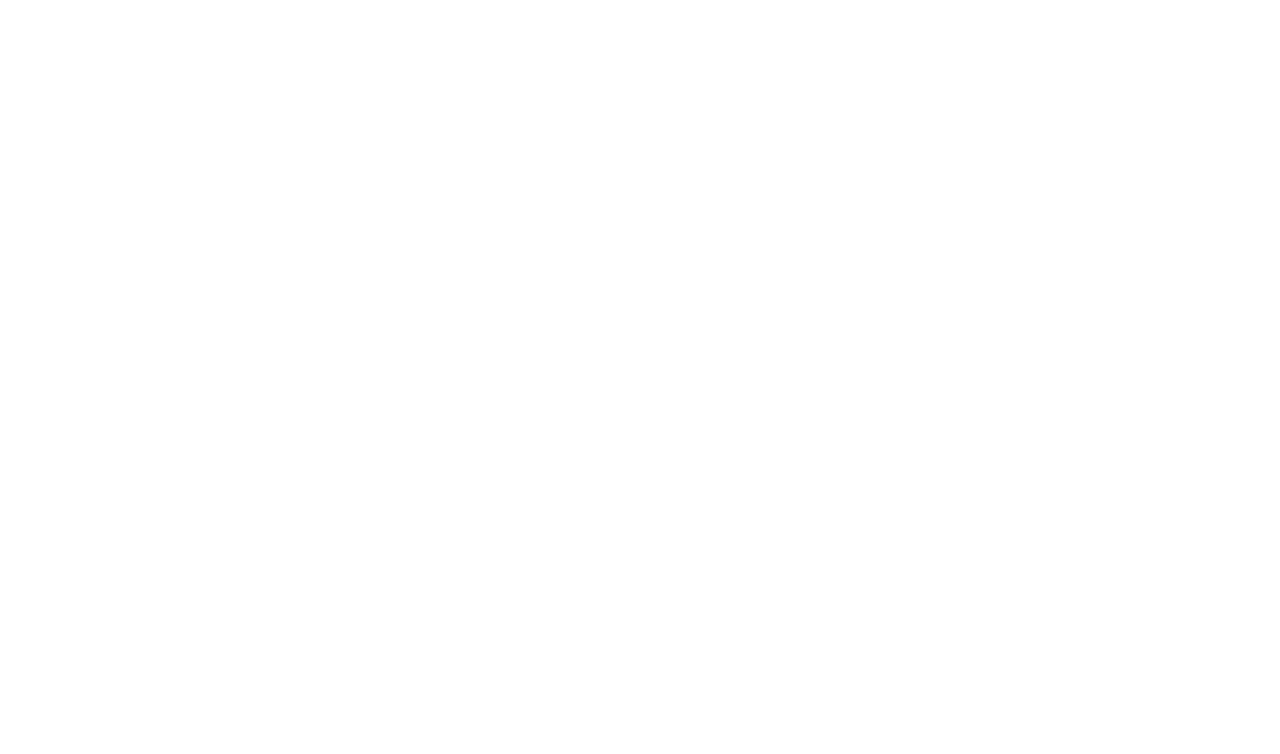
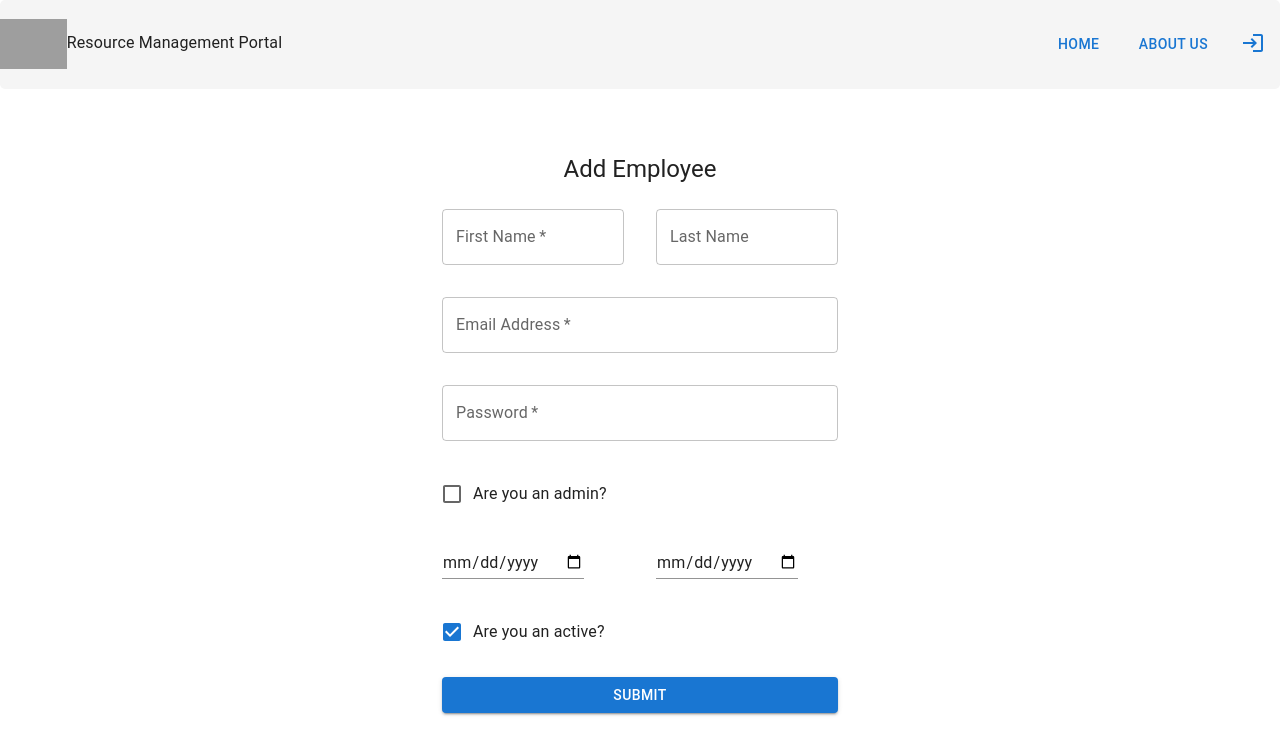
Before and after one commit to dipikaash/rms-poc, a React (Create React App) app: page /addEmployee in a window 1280 px wide. Before the commit this address had no page. Shown: the top 754 px of the page. Built offline with nearby package versions, Linux system fonts and the light colour scheme; grey boxes are pictures that could not be loaded.

Commit message:
add employee feature added & aboutUs error fixed

```diff
--- a/package.json
+++ b/package.json
@@ -11,6 +11,7 @@
     "@mui/icons-material": "^5.14.1",
     "@mui/material": "^5.14.2",
     "@mui/x-data-grid": "^6.10.2",
+    "@mui/x-date-pickers": "^6.10.2",
     "@testing-library/jest-dom": "^5.17.0",
     "@testing-library/react": "^13.4.0",
     "@testing-library/user-event": "^13.5.0",
--- a/src/App.js
+++ b/src/App.js
@@ -3,6 +3,8 @@
 import Home from './pages/Home';
 import AboutUs from './pages/AboutUs';
 import EmployeeData from './pages/EmployeeData';
+import Login from './pages/Login';
+import AddEmployee from './pages/AddEmployee';
 
 function App() {
   return (
@@ -12,7 +14,9 @@
           <Route path='/' element={<EmployeeData />} />
           <Route path="home" element={<Home />} />
           <Route path="aboutUs" element={<AboutUs />} />
+          <Route path="addEmployee" element={<AddEmployee/>} />
         </Route>
+        <Route path='/' element={<Login/>}></Route>
       </Routes>
     </BrowserRouter>
   );
--- a/src/index.css
+++ b/src/index.css
@@ -27,7 +27,11 @@
 }
 .addEmp {
   float: right;
+  margin-right: 10px;
 }
 .even {
   background-color: lightgrey;
 }
+.radio-flex{
+  flex-direction: row;
+}
--- /dev/null
+++ b/src/pages/AddEmployee.js
@@ -0,0 +1,164 @@
+import * as React from 'react';
+import Button from '@mui/material/Button';
+import CssBaseline from '@mui/material/CssBaseline';
+import TextField from '@mui/material/TextField';
+import FormControlLabel from '@mui/material/FormControlLabel';
+import Checkbox from '@mui/material/Checkbox';
+import Grid from '@mui/material/Grid';
+import Box from '@mui/material/Box';
+import Typography from '@mui/material/Typography';
+import Container from '@mui/material/Container';
+import { createTheme, ThemeProvider } from '@mui/material/styles';
+import { Input } from '@mui/material';
+import { useParams } from "react-router-dom";
+
+const defaultTheme = createTheme();
+
+export default function AddEmployee() {
+    const email = useParams();
+    console.log("email value",email);
+    const data=require('../utils/data.json');
+    const empRows= data.empsDetails;
+    const employee = data.empList;
+    console.log(typeof(empRows));
+    const [isActive, setIsActive] = React.useState(true);
+    const handleActiveChange = (event)=>{
+        setIsActive(event.target.checked);
+    }
+    const [isAdmin, setIsAdmin] = React.useState(false);
+    const handleAdminChange = (event)=>{
+        setIsAdmin(event.target.checked);
+    }
+  const handleSubmit = (event) => {
+    console.log(event)
+    event.preventDefault();
+    const data = new FormData(event.currentTarget);
+    const formInput = {
+        firstName: data.get('firstName'),
+        lastName: data.get('lastName'),
+        email: data.get('email'),
+        password: data.get('password'),
+        isAdmin: data.get('isAdmin'),
+        isActive: data.get('isActive'),
+        poolJoinedDate: data.get('poolJoinedDate'),
+        poolEndDate: data.get('poolEndDate')
+      };
+    if(!formInput.isAdmin)
+      empRows.push(formInput);
+    employee.push(formInput);
+
+    console.log(empRows,employee);
+  };
+
+  return (
+    <ThemeProvider theme={defaultTheme}>
+      <Container component="main" maxWidth="xs">
+        <CssBaseline />
+        <Box
+          sx={{
+            marginTop: 8,
+            display: 'flex',
+            flexDirection: 'column',
+            alignItems: 'center',
+          }}
+        >
+
+          <Typography component="h1" variant="h5">
+            Add Employee
+          </Typography>
+          <Box component="form" noValidate onSubmit={handleSubmit} sx={{ mt: 3 }}>
+            <Grid container spacing={4}>
+              <Grid item xs={12} sm={6}>
+                <TextField
+                  name="firstName"
+                  required
+                  id="firstName"
+                  label="First Name"
+                  type='text'
+                />
+              </Grid>
+              <Grid item xs={12} sm={6}>
+                <TextField
+                  id="lastName"
+                  label="Last Name"
+                  name="lastName"
+                  type='text'
+                />
+              </Grid>
+              <Grid item xs={12}>
+                <TextField
+                  required
+                  fullWidth
+                  id="email"
+                  label="Email Address"
+                  name="email"
+                  type='email'
+                />
+              </Grid>
+              <Grid item xs={12}>
+                <TextField
+                  required
+                  fullWidth
+                  name="password"
+                  label="Password"
+                  type="password"
+                  id="password"
+                />
+              </Grid>
+              <Grid item xs={12}>
+                <FormControlLabel
+                  control={<Checkbox value="true" checked={isAdmin}
+                  onChange={handleAdminChange}
+                  inputProps={{ 'aria-label': 'controlled' }} color="primary" />}
+                  label="Are you an admin?"
+                  name='isAdmin'
+                />
+              </Grid>
+         {!isAdmin && (<>
+              <Grid item xs={12} sm={6}>
+                <Input
+                  name="poolJoinedDate"
+                  type='date'
+                  required
+                  id="poolJoinedDate"
+                  label="Pool Joined Date"
+
+                />
+              </Grid>
+              <Grid item xs={12} sm={6}>
+                <Input
+                  autoComplete="given-name"
+                  name="poolEndDate"
+                  label="Pool End Date"
+                  type="date"
+                  id="poolEndDate"
+                />
+              </Grid>
+              <Grid item xs={12}>
+                <FormControlLabel
+                  control={<Checkbox
+                  value={isActive}
+                  checked={isActive}
+                  onChange={handleActiveChange}
+                  inputProps={{ 'aria-label': 'controlled' }} color="primary" />}
+                  label="Are you an active?"
+                  name = "isActive"
+                />
+              </Grid></> ) }
+            </Grid>
+            <Button
+              type="submit"
+              fullWidth
+              variant="contained"
+              sx={{ mt: 3, mb: 2 }}
+            >
+              Submit
+            </Button>
+            <Grid container justifyContent="flex-end">
+            </Grid>
+          </Box>
+        </Box>
+      </Container>
+    </ThemeProvider>
+  );
+}
--- a/src/pages/EmployeeData.js
+++ b/src/pages/EmployeeData.js
@@ -1,14 +1,17 @@
 import { Tooltip } from "@mui/material";
 import AddIcon from '@mui/icons-material/Add';
+import DeleteIcon from '@mui/icons-material/Delete';
 import EmployeeTable from './EmployeeTable';
 import Fab from "@mui/material/Fab";
+import {Link } from 'react-router-dom'
 
 const EmployeeData = () => {
     return (
         <>
             <h2 className="detailHead">Detailes of Employees in Pool
+            <Tooltip title="Delete Employee"><Fab className="addEmp" color="error" aria-label="delete"><DeleteIcon /></Fab></Tooltip>
                 <Tooltip title="Add Employee">
-                <Fab className="addEmp" color="primary" aria-label="add"><AddIcon /></Fab>
+                <Link to="addEmployee"><Fab className="addEmp" color="primary" aria-label="add"><AddIcon /></Fab></Link>
                 </Tooltip>
                 </h2>
             <EmployeeTable />
--- a/src/pages/EmployeeTable.js
+++ b/src/pages/EmployeeTable.js
@@ -1,8 +1,8 @@
 import * as React from 'react';
 import { DataGrid } from '@mui/x-data-grid';
+import { useState } from 'react';
 
 const empCols = [
-    { field: 'id', headerName: 'ID', width: 70 },
     {
         field: 'fullName',
         headerName: 'Name',
@@ -28,6 +28,7 @@
 function EmployeeTable() {
     const data=require('../utils/data.json');
     const empRows= data.empsDetails;
+    const [select, setSelection] = useState([]);
     return (
         <div style={{ height: 400, width: '100%' }}>
             <DataGrid
@@ -38,8 +39,15 @@
                         paginationModel: { page: 0, pageSize: 5 },
                     },
                 }}
+                getRowId={(row) => row?.email}
                 pageSizeOptions={[5, 10]}
                 checkboxSelection
+                onSelectionModelChange={(ids) => {
+                    const selectedIDs = new Set(ids);
+                    const selectedRowData = empRows.filter((row) =>
+                      selectedIDs.has(row.email.toString()));
+                    console.log(selectedRowData);
+                  }}
                 getRowClassName={(params) =>
                     params.indexRelativeToCurrentPage % 2 === 0 ? 'even' : 'odd'}
             />
--- a/src/pages/Header.js
+++ b/src/pages/Header.js
@@ -18,7 +18,7 @@
                 <ul>
                     <li><Link to="/"><Button>Home</Button></Link></li>
                     <li><Link to="aboutUs"><Button>About Us</Button></Link></li>
-                    {isAuthenticated && (<li><Tooltip title="Profile"><Button variant="text"><AccountCircleIcon />{user.name}</Button></Tooltip></li>)}
+                    {isAuthenticated && (<li><Tooltip title="Profile"><Link to={`addEmployee?user=${user.email}`}><Button variant="text"><AccountCircleIcon />{user.name}</Button></Link></Tooltip></li>)}
                     {isAuthenticated ? (<li><Tooltip title="Log out">
                         <IconButton aria-label="logout" variant="contained" color="error" size="small"
                             onClick={() => logout({ logoutParams: { returnTo: window.location.origin } })}>
--- /dev/null
+++ b/src/pages/Login.js
@@ -0,0 +1,11 @@
+import { FormControl } from '@mui/material';
+const Login = ()=>{
+    return(<></>
+//         <FormControl>
+//   <InputLabel htmlFor="my-input">Email address</InputLabel>
+//   <Input id="my-input" aria-describedby="my-helper-text" />
+//   <FormHelperText id="my-helper-text">We'll never share your email.</FormHelperText>
+// </FormControl>
+    )
+}
+export default Login;
--- a/src/utils/data.json
+++ b/src/utils/data.json
@@ -15,15 +15,15 @@
       }
     ],
     "empsDetails": [
-      { "id": 1, "lastName": "Roy", "firstName": "Abhijeet", "age": 35, "email": "abhijeet@happiestminds.com", "primarySkills": ["angular"], "poolJoinedDate": "2/08/2023", "poolEndDate": null, "isActive": true },
-      { "id": 2, "lastName": "Kannujiya", "firstName": "Shashikant", "age": 42, "email": "shashikant@happiestminds.com", "primarySkills": ["angular", "react"], "poolJoinedDate": "2/08/2023", "poolEndDate": null, "isActive": false },
-      { "id": 3, "lastName": "Badave", "firstName": "Amrutha", "age": 45, "email": "amrutha@happiestminds.com", "primarySkills": ["angular", "Node.js"], "poolJoinedDate": "2/08/2023", "poolEndDate": null, "isActive": true },
-      { "id": 4, "lastName": "Shukla", "firstName": "Tripti", "age": 16, "email": "tripti@happiestminds.com", "primarySkills": ["angular", "Javascript", "Node.js"], "poolJoinedDate": "2/08/2023", "poolEndDate": null, "isActive": false },
-      { "id": 5, "lastName": "Khurana", "firstName": "Dimple", "age": null, "email": "dimple@happiestminds.com", "primarySkills": ["angular", "Python", "Vue.js"], "poolJoinedDate": "2/08/2023", "poolEndDate": null, "isActive": true },
-      { "id": 6, "lastName": null, "firstName": "Bala", "age": 150, "email": "subbu@happiestminds.com", "primarySkills": ["Javascript", "Node.js"], "poolJoinedDate": "2/08/2023", "poolEndDate": null, "isActive": true },
-      { "id": 7, "lastName": "Chawla", "firstName": "Tara", "age": 44, "email": "tara@happiestminds.com", "primarySkills": ["angular", "C++", "Typescript"], "poolJoinedDate": "2/08/2023", "poolEndDate": null, "isActive": true },
-      { "id": 8, "lastName": "Hussain", "firstName": "Jawwad", "age": 36, "email": "jd@happiestminds.com", "primarySkills": ["angular", "JavaScript"], "poolJoinedDate": "2/08/2023", "poolEndDate": null, "isActive": true },
-      { "id": 9, "lastName": "Np", "firstName": "Dinesh", "age": 65, "email": "dinesh@happiestminds.com", "primarySkills": ["angular", "Js", "TypeScript", "Vue.js"], "poolJoinedDate": "2/08/2023", "poolEndDate": null, "isActive": true }
+      { "lastName": "Roy", "firstName": "Abhijeet", "email": "abhijeet@happiestminds.com", "primarySkills": ["angular"], "poolJoinedDate": "2/08/2023", "poolEndDate": null, "isActive": true },
+      { "lastName": "Kannujiya", "firstName": "Shashikant", "email": "shashikant@happiestminds.com", "primarySkills": ["angular", "react"], "poolJoinedDate": "2/08/2023", "poolEndDate": null, "isActive": false },
+      { "lastName": "Badave", "firstName": "Amrutha", "email": "amrutha@happiestminds.com", "primarySkills": ["angular", "Node.js"], "poolJoinedDate": "2/08/2023", "poolEndDate": null, "isActive": true },
+      { "lastName": "Shukla", "firstName": "Tripti", "email": "tripti@happiestminds.com", "primarySkills": ["angular", "Javascript", "Node.js"], "poolJoinedDate": "2/08/2023", "poolEndDate": null, "isActive": false },
+      { "lastName": "Khurana", "firstName": "Dimple","email": "dimple@happiestminds.com", "primarySkills": ["angular", "Python", "Vue.js"], "poolJoinedDate": "2/08/2023", "poolEndDate": null, "isActive": true },
+      { "lastName": null, "firstName": "Bala", "email": "subbu@happiestminds.com", "primarySkills": ["Javascript", "Node.js"], "poolJoinedDate": "2/08/2023", "poolEndDate": null, "isActive": true },
+      { "lastName": "Chawla", "firstName": "Tara", "email": "tara@happiestminds.com", "primarySkills": ["angular", "C++", "Typescript"], "poolJoinedDate": "2/08/2023", "poolEndDate": null, "isActive": true },
+      { "lastName": "Hussain", "firstName": "Jawwad", "email": "jd@happiestminds.com", "primarySkills": ["angular", "JavaScript"], "poolJoinedDate": "2/08/2023", "poolEndDate": null, "isActive": true },
+      { "lastName": "Np", "firstName": "Dinesh", "email": "dinesh@happiestminds.com", "primarySkills": ["angular", "Js", "TypeScript", "Vue.js"], "poolJoinedDate": "2/08/2023", "poolEndDate": null, "isActive": true }
 
     ]
   }
```
Also changed, not shown: src/pages/AboutUs.js (+32 -32 lines), 1 other file (tests, documents, lock files or other folders).
